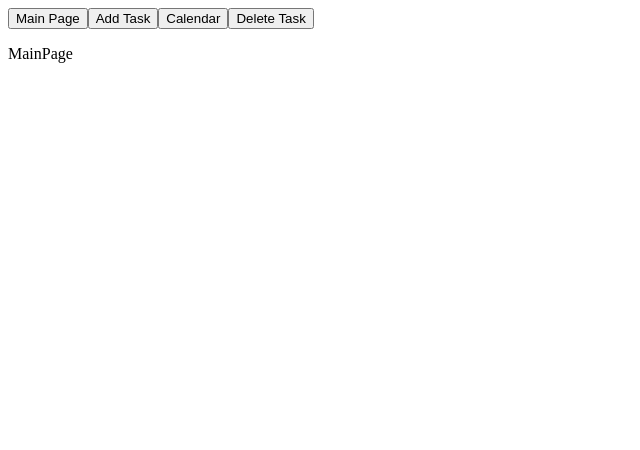
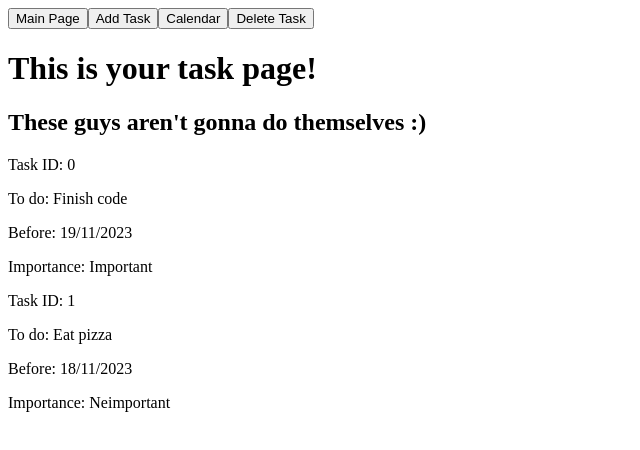
Before and after one commit to sebiflorinp/fancyToDo, a React (Vite) app: page / in a window 1280 px wide. Shown: the top 450 px of the page, without its empty margins (0-640 px from the left). Built offline with nearby package versions, Linux system fonts and the light colour scheme.

Commit message:
mainpage

```diff
--- /dev/null
+++ b/src/components/PrintAllTasks.jsx
@@ -0,0 +1,7 @@
+import PrintTask from "./PrintTask";
+export default function PrintAllTasks({tasks})
+{
+    console.log(tasks)
+    if(tasks[0] == undefined) return <p>No tasks left to show :(</p>
+    return (tasks.map(task => {return <div key = {task.id}><PrintTask task = {task} /></div>}))
+}
--- a/src/components/PrintTask.jsx
+++ b/src/components/PrintTask.jsx
@@ -1,5 +1,6 @@
 export default function PrintTask({task})
 {
+    if(task == undefined) return <p>No tasks left to show :(</p>
     return(
         <div>
             <p>Task ID: {task.id}</p>
--- a/src/pages/addTask.jsx
+++ b/src/pages/addTask.jsx
@@ -6,7 +6,7 @@ function AddTask() {
   const tasks = useTask((state) => state.tasks)
   const [newName, setNewName] = useState("")
   const [newDeadline, setNewDeadline] = useState("")
-  const [newImportanta, setNewImportanta] = useState("")
+  const [newImportanta, setNewImportanta] = useState("Important")
   return (
     <div>
       <div>
--- a/src/pages/mainPage.jsx
+++ b/src/pages/mainPage.jsx
@@ -1,6 +1,13 @@
+import PrintAllTasks from "../components/PrintAllTasks"
+import { useTask } from "../store/storeTaskuri"
 function MainPage() {
+  const tasks = useTask((state) => state.tasks)
   return (
-    <p>MainPage</p>
+    <div>
+    <h1>This is your task page!</h1>
+    <h2>These guys aren't gonna do themselves :)</h2>
+    <PrintAllTasks tasks = {tasks}/>
+    </div>
   )
 }
 
--- a/src/store/storeTaskuri.js
+++ b/src/store/storeTaskuri.js
@@ -1,8 +1,8 @@
 import { create } from 'zustand'
 
 export const useTask = create((set) => ({
-    tasks : [{id: 0, name: "Finish code", deadline: "19/11/2023", importance: "important"},
-             {id: 1, name: "Eat pizza", deadline: "18/11/2023", importance: "neimportant"}],
+    tasks : [{id: 0, name: "Finish code", deadline: "19/11/2023", importance: "Important"},
+             {id: 1, name: "Eat pizza", deadline: "18/11/2023", importance: "Neimportant"}],
     addTasks: (name, deadline, importance) => set((state) => ({
         tasks : [...state.tasks, {id: state.tasks.length, name: name, deadline: deadline, importance: importance}]
     })),
```
